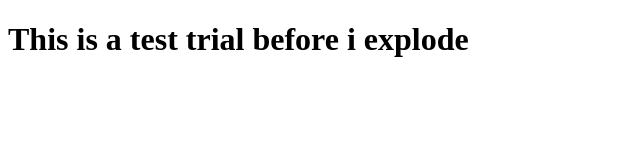
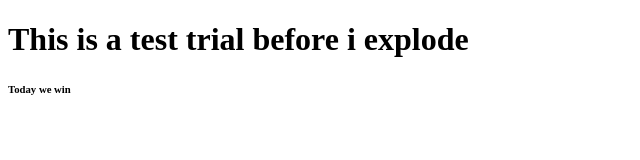
Before and after one commit to godeyewalks/the-test, a plain HTML site: page index.html in a window 1280 px wide. Shown: the full height of the page, 0-640 px from the left. Drawn offline with Linux system fonts and the light colour scheme.

Commit message:
new text

```diff
--- a/index.html
+++ b/index.html
@@ -8,6 +8,6 @@
 </head>
 <body>
     <h1>This is a test trial before i explode</h1>
-
+    <h6>Today we win</h6>
 </body>
 </html>
```
